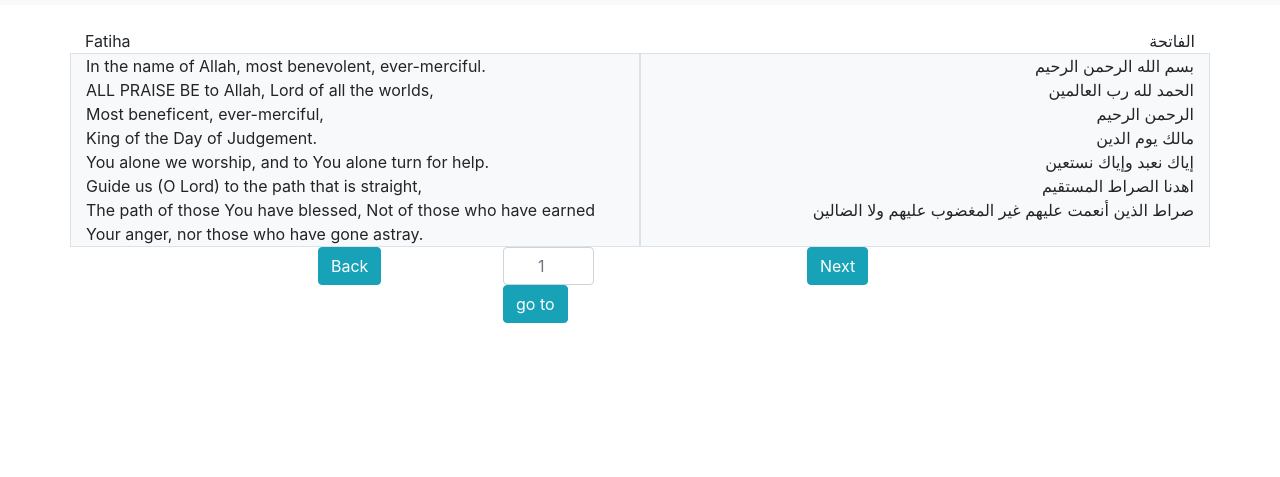
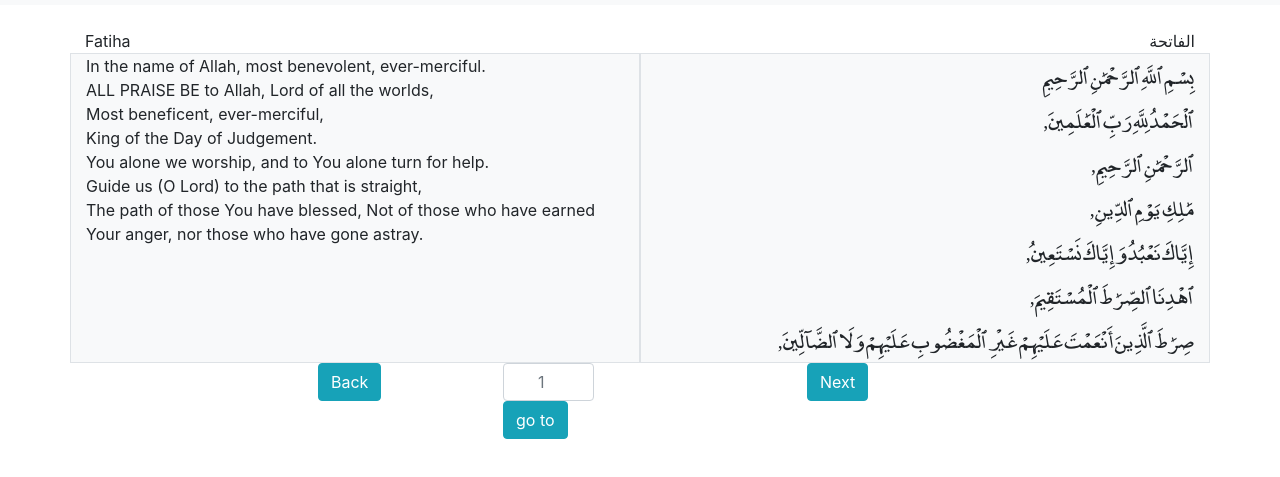
Before and after one commit to a0m0rajab/findJs, a plain HTML site: page milestones/01-reader.html in a window 1280 px wide. Shown: the part 51-528 px from the top of the page. Drawn offline with nearby package versions, Linux system fonts and the light colour scheme.

Commit message:
font
Add font and future suggestion

```diff
--- a/milestones/01-reader.html
+++ b/milestones/01-reader.html
@@ -11,6 +11,16 @@
     <script src="https://code.jquery.com/jquery-3.3.1.slim.min.js" integrity="sha384-q8i/X+965DzO0rT7abK41JStQIAqVgRVzpbzo5smXKp4YfRvH+8abtTE1Pi6jizo" crossorigin="anonymous"></script>
     <script src="https://cdnjs.cloudflare.com/ajax/libs/popper.js/1.14.7/umd/popper.min.js" integrity="sha384-UO2eT0CpHqdSJQ6hJty5KVphtPhzWj9WO1clHTMGa3JDZwrnQq4sF86dIHNDz0W1" crossorigin="anonymous"></script>
     <script src="https://stackpath.bootstrapcdn.com/bootstrap/4.3.1/js/bootstrap.min.js" integrity="sha384-JjSmVgyd0p3pXB1rRibZUAYoIIy6OrQ6VrjIEaFf/nJGzIxFDsf4x0xIM+B07jRM" crossorigin="anonymous"></script>
+    <style>
+        .arabic {
+            font: 20px me_quran, serif;
+        }
+
+        @font-face {
+            font-family: me_quran;
+            src: url("me_quran.ttf")
+        }
+    </style>
 </head>
 
 <body>
@@ -56,13 +66,8 @@
             <div class="w-100"></div>
             <!-- max-width: 260px; max-height: 100px; -->
             <div class="col  border bg-light overflow-auto">In the name of Allah, most benevolent, ever-merciful. <br> ALL PRAISE BE to Allah, Lord of all the worlds,<br> Most beneficent, ever-merciful,<br> King of the Day of Judgement. <br> You alone we worship, and to You alone turn for help. <br>                Guide us (O Lord) to the path that is straight, <br> The path of those You have blessed, Not of those who have earned Your anger, nor those who have gone astray.</div>
-            <div class="col text-right border bg-light overflow-auto">بسم الله الرحمن الرحيم
-                <br> الحمد لله رب العالمين
-                <br> الرحمن الرحيم
-                <br> مالك يوم الدين
-                <br> إياك نعبد وإياك نستعين
-                <br> اهدنا الصراط المستقيم
-                <br> صراط الذين أنعمت عليهم غير المغضوب عليهم ولا الضالين</div>
+            <div class="col arabic text-right border bg-light overflow-auto">بِسْمِ ٱللَّهِ ٱلرَّحْمَٰنِ ٱلرَّحِيمِ<br>,ٱلْحَمْدُ لِلَّهِ رَبِّ ٱلْعَٰلَمِينَ<br>,ٱلرَّحْمَٰنِ ٱلرَّحِيمِ<br>,مَٰلِكِ يَوْمِ ٱلدِّينِ<br>,إِيَّاكَ نَعْبُدُ وَإِيَّاكَ نَسْتَعِينُ<br>,ٱهْدِنَا ٱلصِّرَٰطَ ٱلْمُسْتَقِيمَ<br>,صِرَٰطَ ٱلَّذِينَ
+                أَنْعَمْتَ عَلَيْهِمْ غَيْرِ ٱلْمَغْضُوبِ عَلَيْهِمْ وَلَا ٱلضَّآلِّينَ<br></div>
         </div>
         <div class="container">
             <div class="row justify-content-md-center">
```
Also changed, not shown: QueryCompletetion/DataToList.html (+5 -1 lines), milestones/proposal.html (added, +29 -0 lines), milestones/me_quran.ttf (added).
